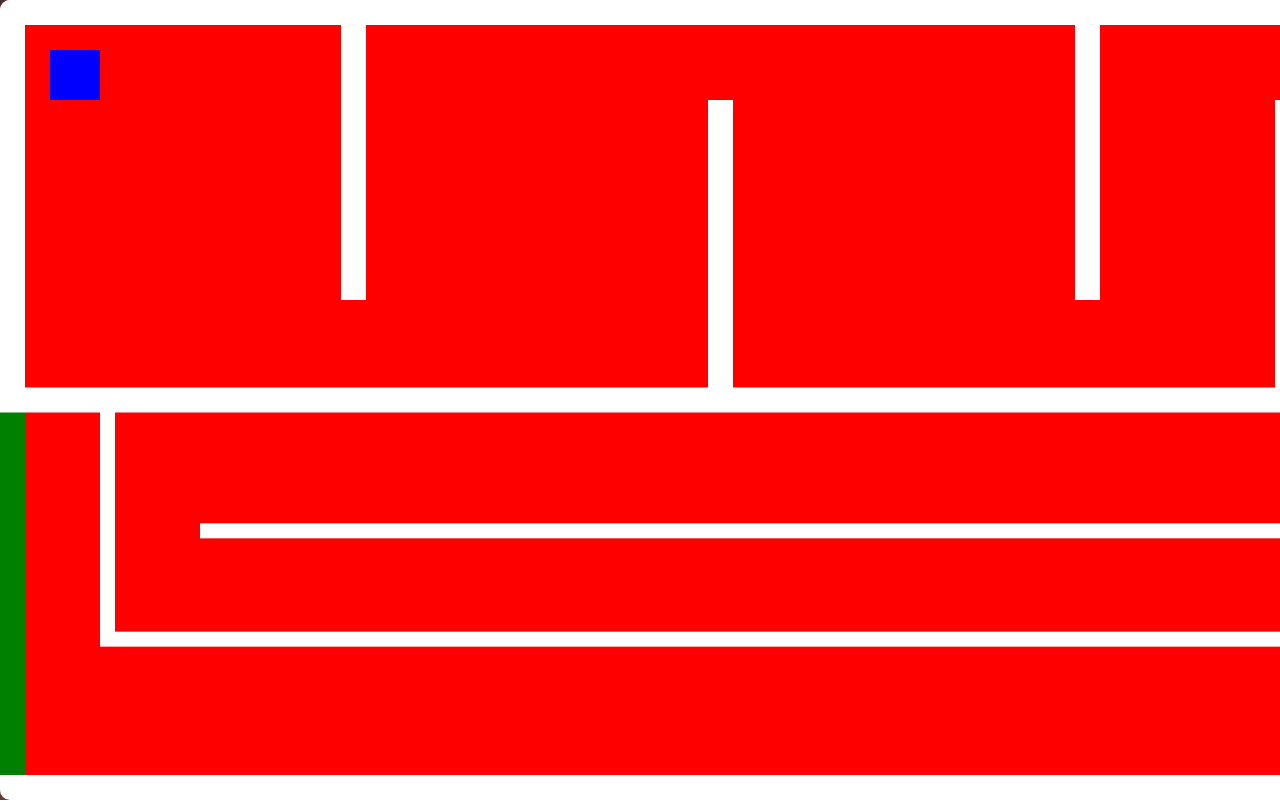
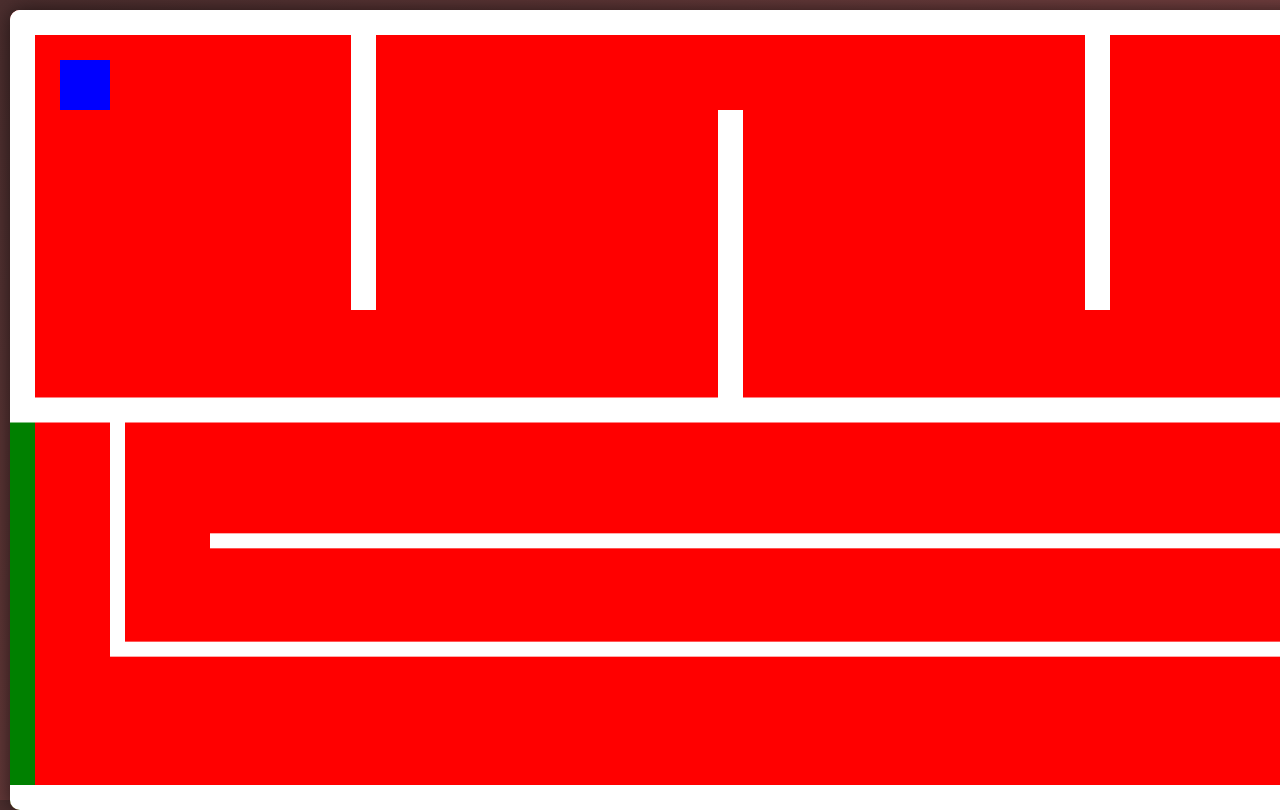
Before and after one commit to Jonas-Invernizzi/Jogo-Labirinto, a plain HTML site: page index.html in a window 1280 px wide. Shown: the top 810 px of the page. Drawn offline with Linux system fonts and the light colour scheme.

Commit message:
Refactor CSS for SVG and update list position
Adjusted SVG positioning and added box shadow.

```diff
--- a/style.css
+++ b/style.css
@@ -11,9 +11,16 @@ body {
     height: 100%;
     display: block;
 }
+svg {
+    position: absolute;
+    top: 10px;
+    left: 10px;
+    border-radius: 10px;
+    box-shadow: 0 0 20px rgba(0,0,0,0.6);
+}
 ul {
     position: absolute;
-    top: 820px;
+    top: 830px;
     left: 10px;
     list-style: none;
     color: #ffffff;
@@ -21,9 +28,3 @@ ul {
     font-weight: bold;
     text-shadow: 0 0 6px rgba(0,0,0,0.5);
 }
-svg {
-    position: absolute;
-    top: 0;
-    left: 0;
-    border-radius: 10px;
-    box-s
```
